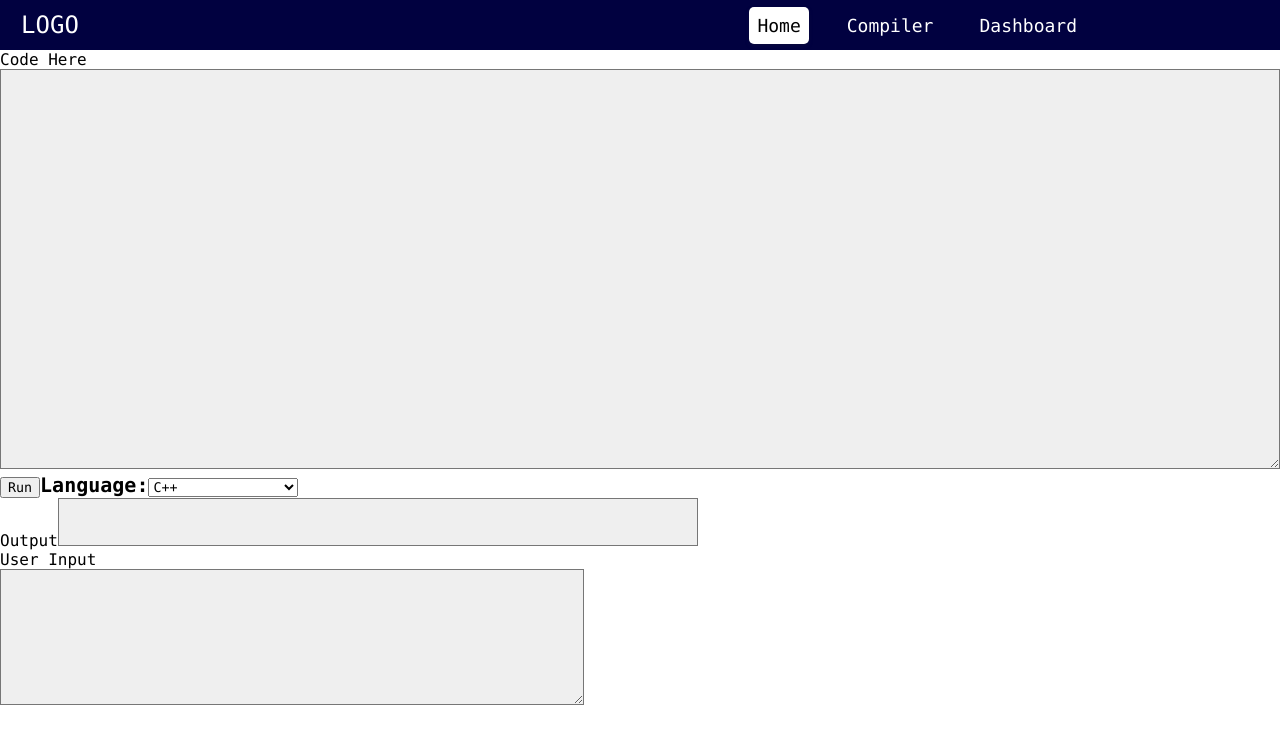
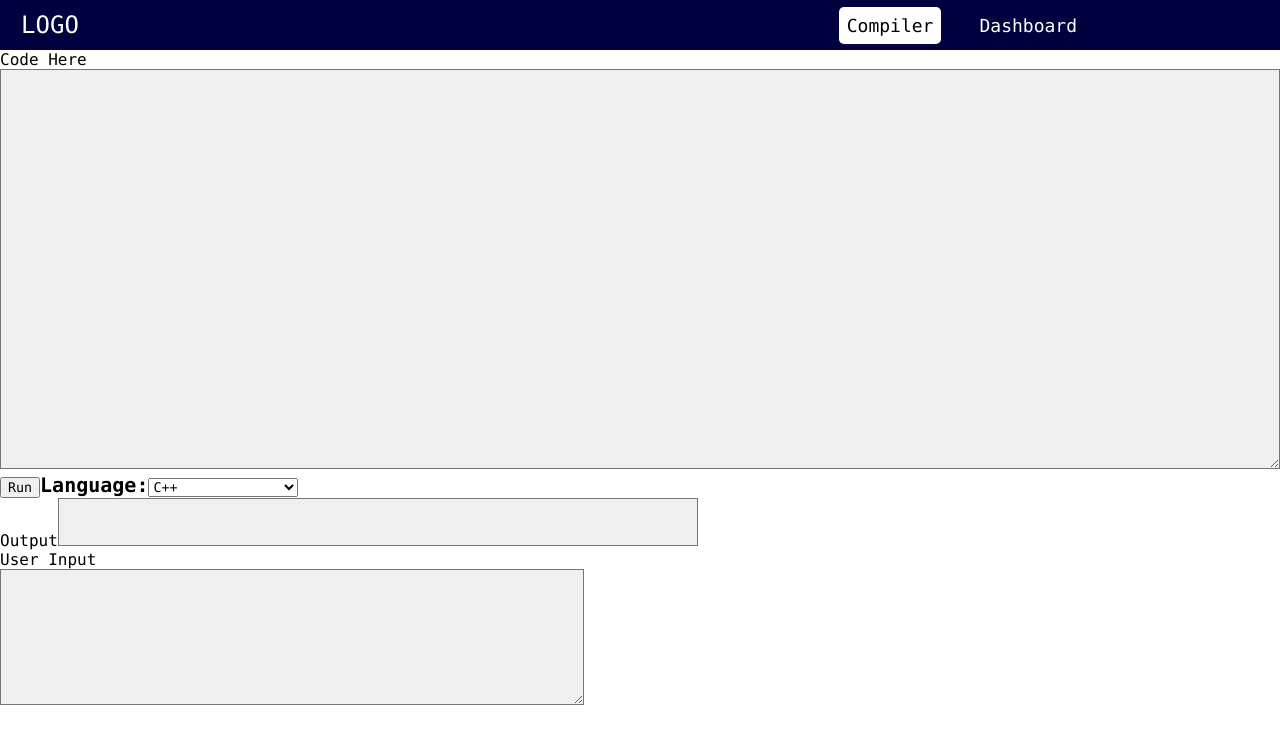
Before and after one commit to opencodeiiita/Geek-Editor-Frontend, a React (Create React App) app: page /compiler in a window 1280 px wide. Shown: the top 744 px of the page. Built offline with nearby package versions, Linux system fonts and the light colour scheme.

Commit message:
updated navbar-4

```diff
--- a/src/Components/Navbar.js
+++ b/src/Components/Navbar.js
@@ -14,11 +14,9 @@ const Navbar = () => {
                   <label htmlFor="click" className="fa fa-bars menu-icon" ></label>
                  <label htmlFor="click" className="fa fa-close close-icon"></label>
                   <ul>
+
                     <li className="nav-item">
-                        <Link className={`${link} active`} to="/Home">Home</Link>
-                    </li>
-                    <li className="nav-item">
-                        <Link className={`${link}`} to="/compiler">Compiler</Link>
+                        <Link className={`${link} active`} to="/compiler">Compiler</Link>
                     </li>
                     <li className="nav-item">
                         <Link className={`${link}`} to="/dashboard">Dashboard</Link>
```
